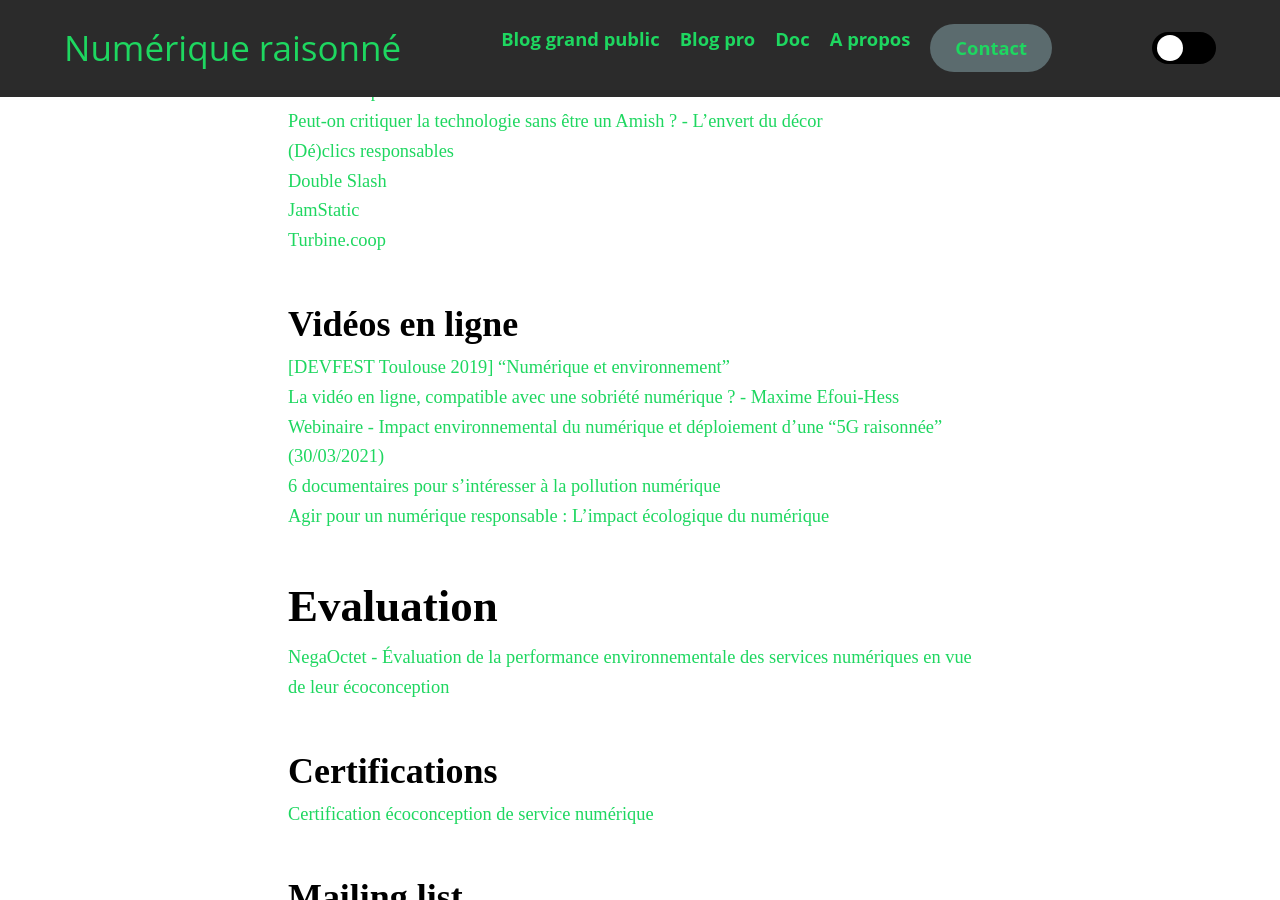
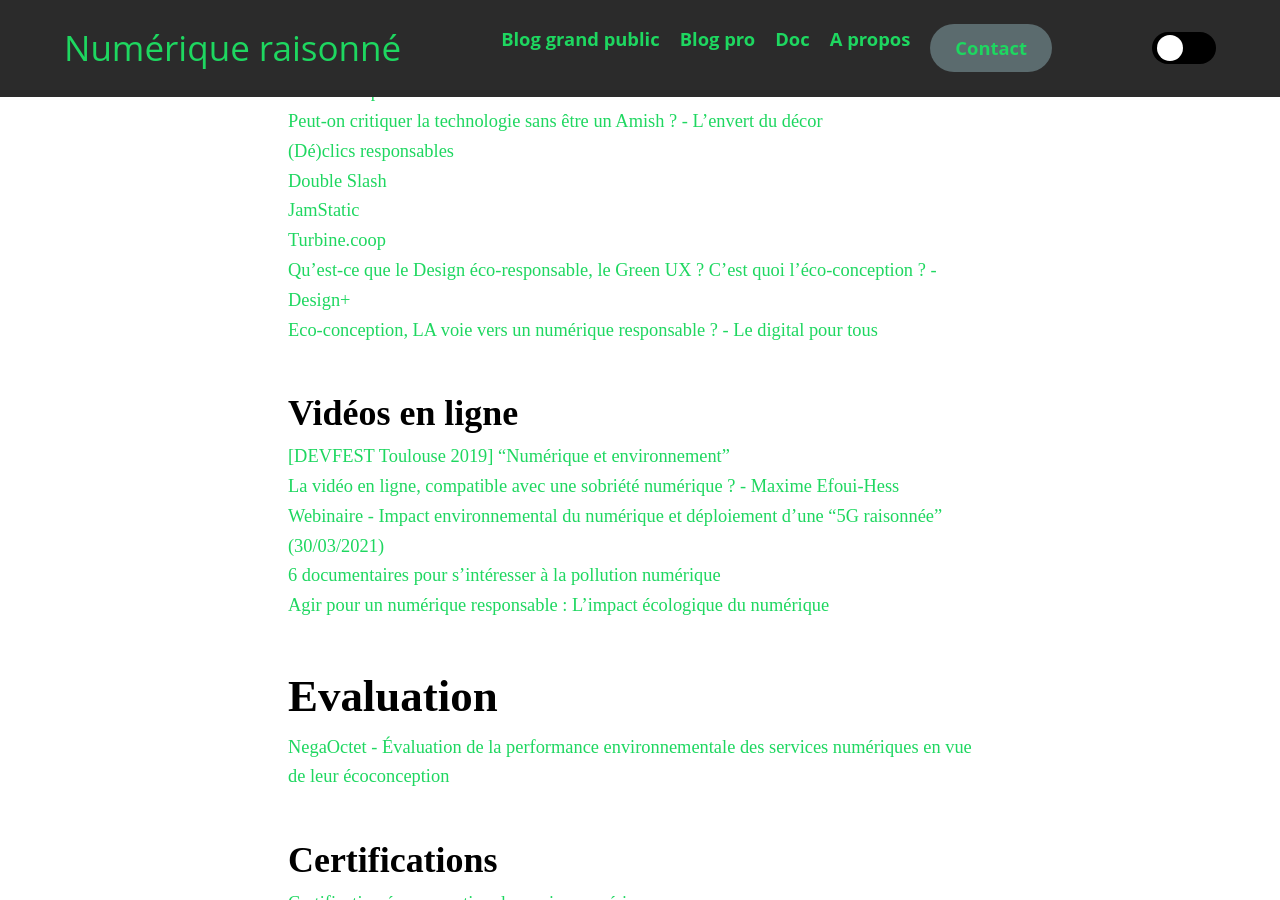
Before and after one commit to Slandais/slandais.github.io, a Jekyll site: the page built from _pages/liens-numerique-responsable.md, in a window 1280 px wide and 900 px high, scrolled down 1334 px. Built offline with Jekyll 4.4.1, drawn with Linux system fonts in a browser that asks for light colours.

Commit message:
Update liens-numerique-responsable.md

```diff
--- a/_pages/liens-numerique-responsable.md
+++ b/_pages/liens-numerique-responsable.md
@@ -45,6 +45,8 @@ permalink: /liens-numerique-responsable/
 * [Double Slash](https://deezer.page.link/5XJu3YhnLhD2kjqv8)
 * [JamStatic](https://open.spotify.com/show/58XDI48At4RsQ42NA1VPUN)
 * [Turbine.coop](https://deezer.page.link/BbmaU7M7vCHa5Xu78)
+* [Qu'est-ce que le Design éco-responsable, le Green UX ? C’est quoi l’éco-conception ? - Design+](https://deezer.page.link/Usz6rvHtL69n6UYQ6)
+* [Eco-conception, LA voie vers un numérique responsable ? - Le digital pour tous](https://deezer.page.link/972YvBt7e6g5BYCz8)
 
 
 ## Vidéos en ligne
```
